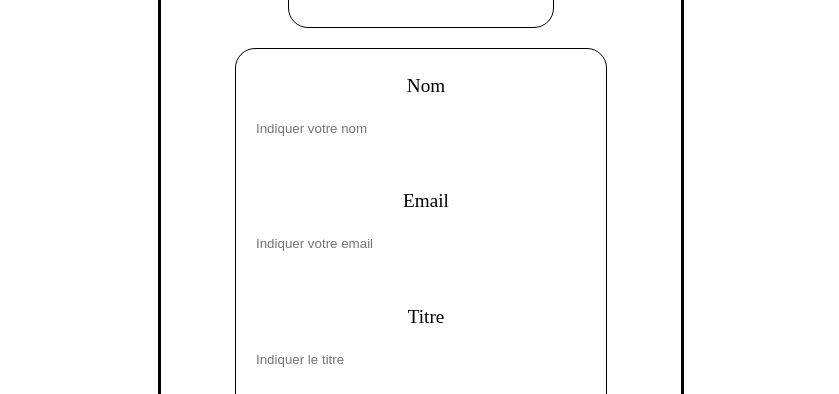
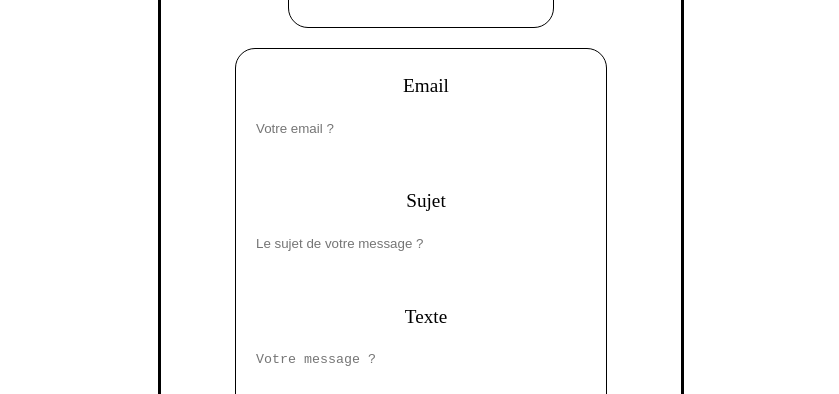
Before and after one commit to philippebeck/links2code, a Vue app: page /contact in a window 1280 px wide. Shown: the part 406-800 px from the top of the page, without its empty margins (219-1058 px from the left). Built offline with nearby package versions, Linux system fonts and the light colour scheme; a small style sheet from the web is missing; a web font is replaced by a local one.

Commit message:
Refactoring of ContactView without name

```diff
--- a/src/views/ContactView.vue
+++ b/src/views/ContactView.vue
@@ -12,59 +12,45 @@
         <ul>
           <li>
             <FieldElt
-              id="name"
-              v-model:value="name"
-              info="Indiquer votre nom"
-              required>
-              <template #legend>
-                Nom
-              </template>
-              <template #label>
-                Nom et prénom
-              </template>
-            </FieldElt>
-          </li>
-          <li>
-            <FieldElt
               id="email"
               v-model:value="email"
-              info="Indiquer votre email"
+              info="Votre email ?"
               type="email"
               required>
               <template #legend>
                 Email
               </template>
               <template #label>
-                Un email valide svp !
+                Un email fonctionnel svp !
               </template>
             </FieldElt>
           </li>
           <li>
             <FieldElt
-              id="title"
-              v-model:value="title"
-              info="Indiquer le titre"
+              id="subject"
+              v-model:value="subject"
+              info="Le sujet de votre message ?"
               required>
               <template #legend>
-                Titre
+                Sujet
               </template>
               <template #label>
-                La raison de ce message ?
+                Soyez bref et précis !
               </template>
             </FieldElt>
           </li>
           <li>
             <FieldElt
-              id="message"
-              v-model:value="message"
-              info="Indiquer votre message"
+              id="text"
+              v-model:value="text"
+              info="Votre message ?"
               type="area"
               required>
               <template #legend>
-                Message
+                Texte
               </template>
               <template #label>
-                Soyez bref et précis !
+                Que puis-je faire pour vous ?
               </template>
             </FieldElt>
           </li>
@@ -102,10 +88,9 @@ export default {
   },
   data() {
     return {
-      name: "",
       email: "",
-      title: "",
-      message: ""
+      subject: "",
+      text: ""
     }
   },
 
@@ -114,15 +99,14 @@ export default {
       if (this.$serve.checkEmail(this.email)) {
 
         let message = {
-          name: this.name,
           email: this.email,
-          title: this.title,
-          message: this.message
+          subject: this.subject,
+          text: this.text
         };
 
         this.$serve.postData("/api/users/send", message)
           .then(() => {
-            alert(message.title + " envoyé !");
+            alert(message.subject + " envoyé !");
             this.$router.push("/");
           });
       }
```
